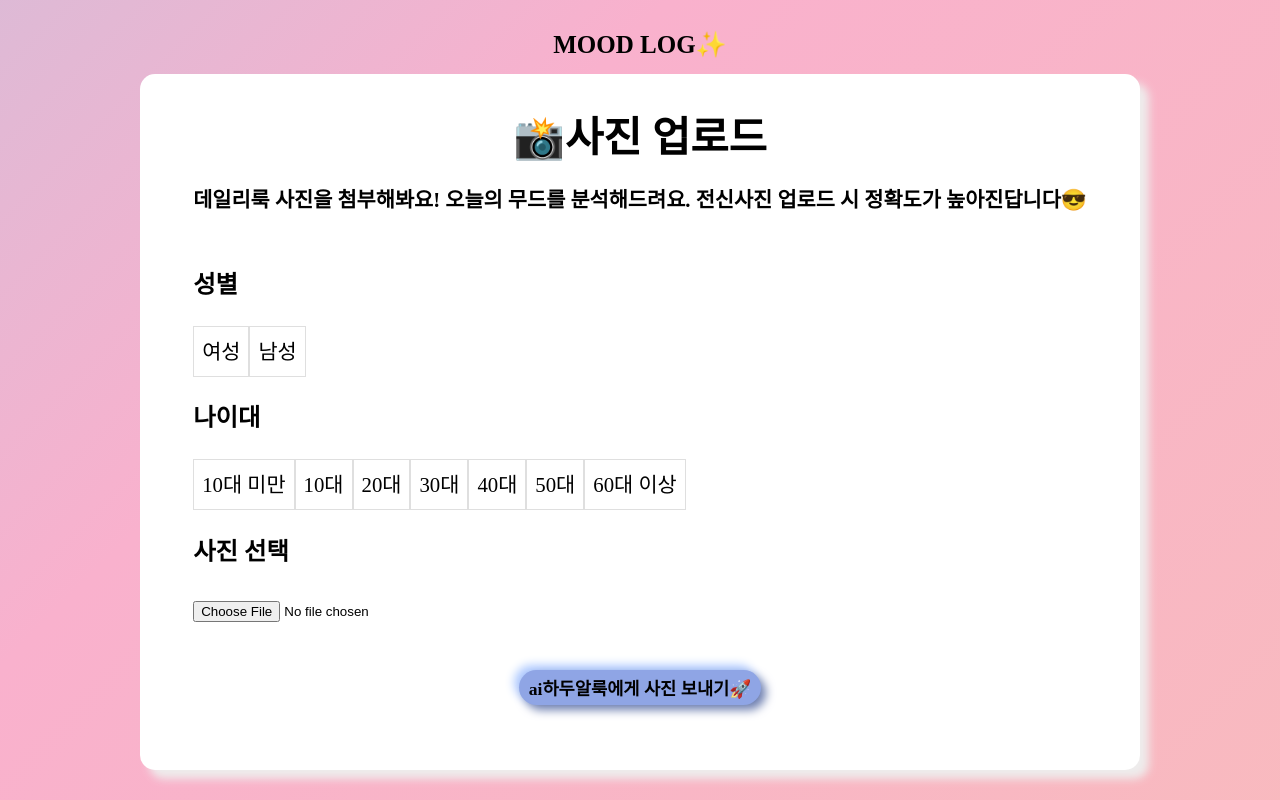
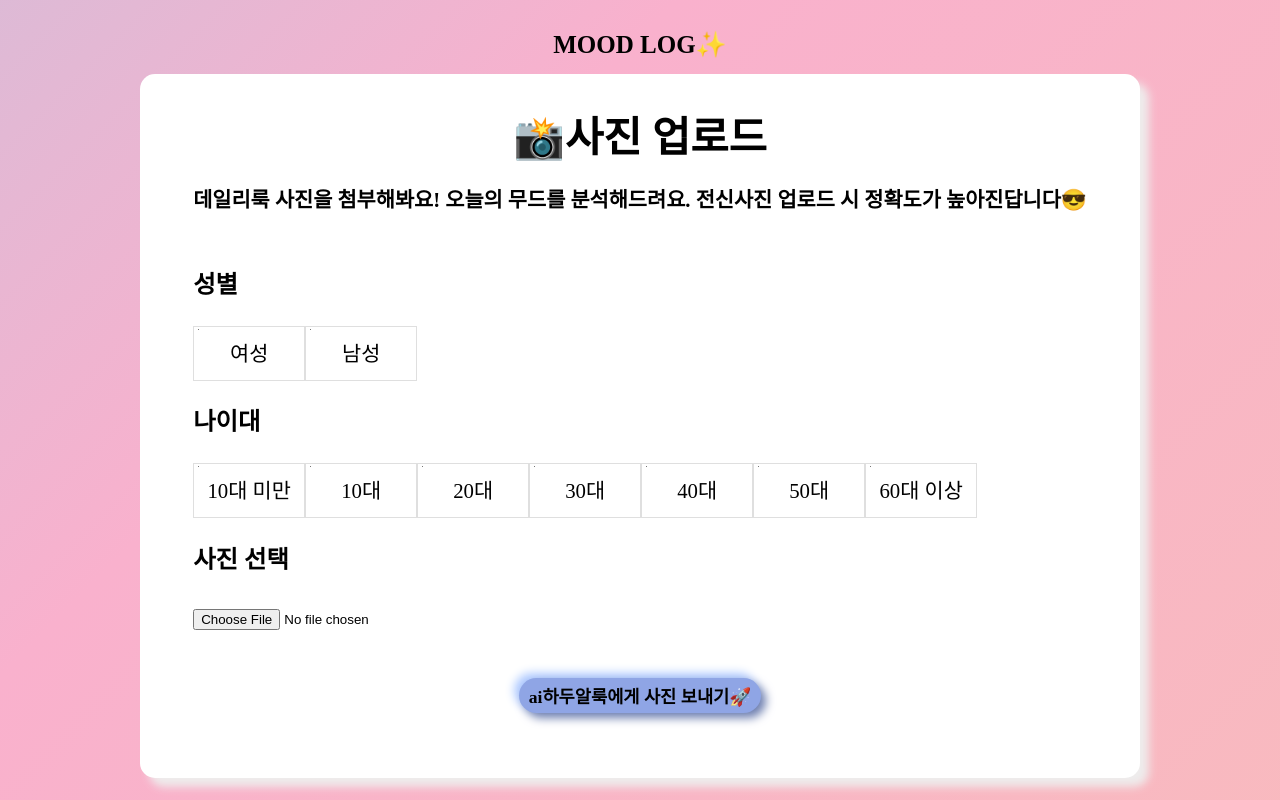
Before and after one commit to summerydev/mood-log, a React (Create React App) app: page /upload in a window 1280 px wide. Built offline with nearby package versions, Linux system fonts and the light colour scheme; a web font is replaced by a local one.

Commit message:
css 수정

```diff
--- a/src/index.css
+++ b/src/index.css
@@ -127,8 +127,8 @@ body {
   top: 0;
   padding: 3px 3px;
   width: fit-content;
+  word-wrap: break-word;
   z-index: 9999;
-  word-wrap: unset;
 }
 
 .input {
@@ -138,7 +138,10 @@ body {
 }
 
 .input input[type="radio"] {
-  display: none;
+  position: fixed;
+
+  width: 1px;
+  height: 1px;
 }
 
 .input input[type="radio"] + span:hover {
@@ -147,7 +150,8 @@ body {
 
 .input input[type="radio"] + span {
   display: inline-block;
-  padding: 8px 8px;
+  width: 100px;
+  padding: 10px 5px 10px 5px;
   border: 1px solid #dfdfdf;
   background-color: #ffffff;
   text-align: center;
@@ -212,6 +216,7 @@ button {
   }
 }
 
+
 @keyframes rotate_image {
   100% {
     transform: rotate(360deg);
```
